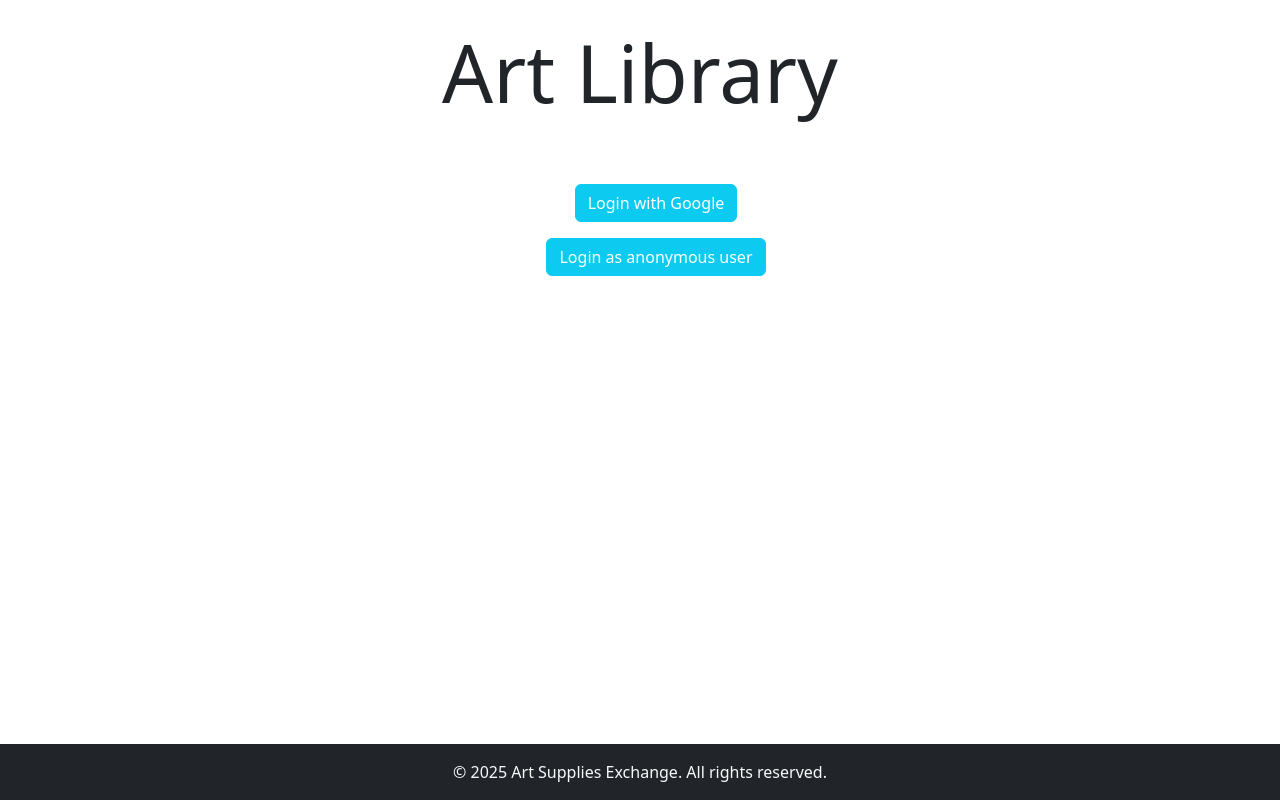
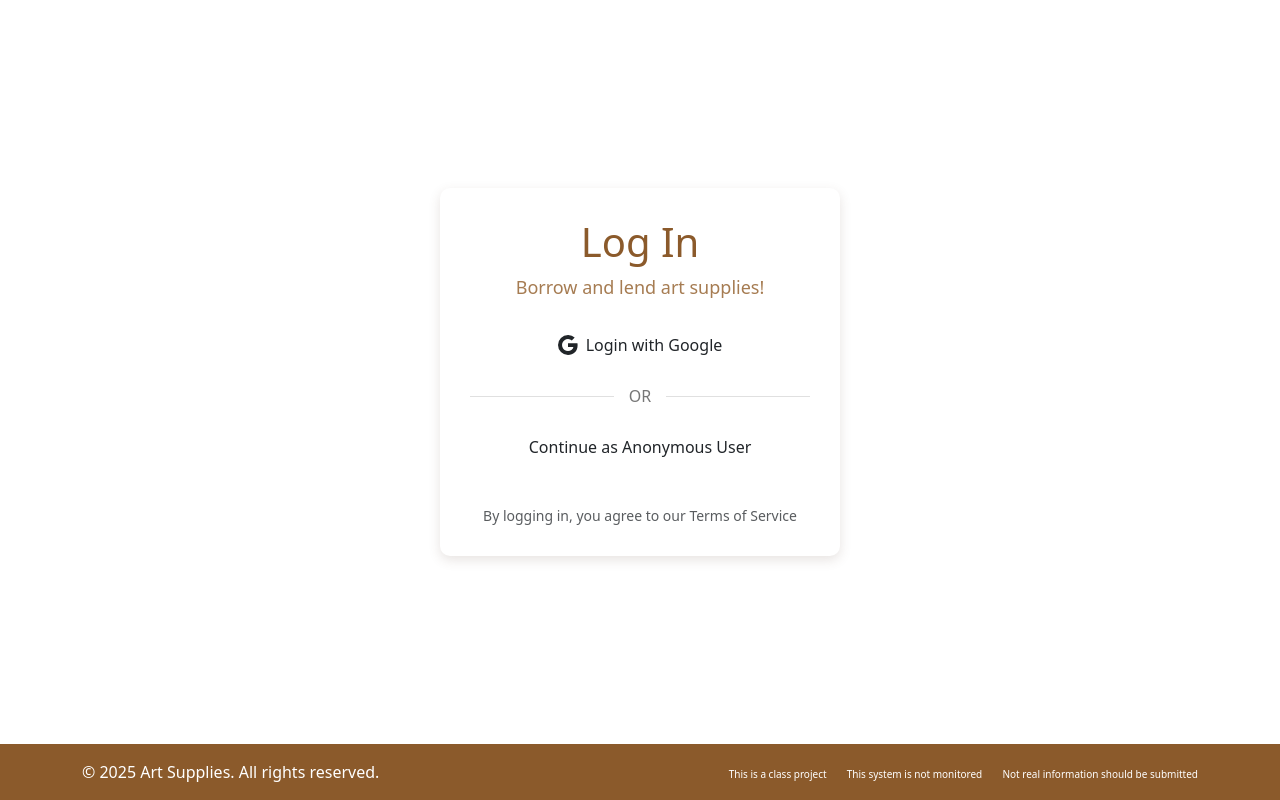
Before and after one commit to afiap333/art-library-afia, a Django app: page / in a window 1280 px wide. Run offline with Django 5.2, Linux system fonts and the light colour scheme; some libraries are stand-ins or nearby versions.

Commit message:
styled log in page

```diff
--- a/artlibrary/templates/artlibrary/index.html
+++ b/artlibrary/templates/artlibrary/index.html
@@ -5,47 +5,166 @@
     {% load django_bootstrap5 %}
     {% load socialaccount %}
     <style>
-        html, body {
-            height: 100%;
-            margin: 0;
-            display: flex;
-            flex-direction: column;
+        :root {
+            --bs-primary: #8B5A2B;
+            --bs-primary-rgb: 139, 90, 43;
+            --bs-secondary: #A67C52;
+            --bs-secondary-rgb: 166, 124, 82;
+            --bs-dark: #5D4037;
         }
 
         body {
+            min-height: 100vh;
             display: flex;
             flex-direction: column;
+            background-color: #f8f5f2;
         }
 
-        .container {
+        .main-content {
             flex: 1;
+            display: flex;
+            align-items: center;
+            justify-content: center;
+        }
+
+        .bg-brown {
+            background-color: #8B5A2B !important;
+        }
+
+        .text-brown {
+            color: #8B5A2B !important;
+        }
+
+        .btn-brown {
+            background-color: #8B5A2B;
+            border-color: #8B5A2B;
+            color: white;
+        }
+
+        .btn-brown:hover {
+            background-color: #A67C52;
+            border-color: #A67C52;
+        }
+
+        .btn-outline-brown {
+            border-color: #8B5A2B;
+            color: #8B5A2B;
+        }
+
+        .btn-outline-brown:hover {
+            background-color: #8B5A2B;
+            color: white;
+        }
+
+        .card-img-top {
+            height: 180px;
+            object-fit: cover;
+        }
+
+        .login-card {
+            background-color: white;
+            border-radius: 10px;
+            box-shadow: 0 4px 12px rgba(93, 64, 55, 0.15);
+            padding: 30px;
+            max-width: 400px;
+            width: 100%;
+        }
+
+        .login-title {
+            color: #5D4037;
+            font-weight: bold;
+            margin-bottom: 30px;
+        }
+
+        .login-subtitle {
+            color: #A67C52;
+            font-size: 18px;
+            margin-bottom: 25px;
+        }
+
+        .login-button {
+            width: 100%;
+            padding: 12px;
+            margin-bottom: 15px;
+            font-weight: 500;
+            border-radius: 6px;
+        }
+
+        .login-divider {
+            display: flex;
+            align-items: center;
+            margin: 20px 0;
+        }
+
+        .login-divider-line {
+            flex: 1;
+            height: 1px;
+            background-color: #e0e0e0;
+        }
+
+        .login-divider-text {
+            padding: 0 15px;
+            color: #777;
+        }
+
+        .login-logo {
+            margin-bottom: 25px;
         }
     </style>
-    <title>{% block title %}Homepage{% endblock %}</title>
+    <title>Login - Art Library</title>
     {% bootstrap_css %}
     {% bootstrap_javascript %}
     <meta name="viewport" content="width=device-width, initial-scale=1.0">
     <link rel="stylesheet" href="{% static 'css/bootstrap.css' %}">
 </head>
 <body>
-    <p class="display-1 p-4 text-center">Art Library</p>
-    <div class="container p-4 text-center">
-        <ul>
-            <button type="button" class="btn btn-info"> <a href="{% provider_login_url 'google' process='login' prompt='select_account' %}" class="text-white text-decoration-none">Login with Google</a></button>
-        </ul>
-        <ul>
-            <button type="button" class="btn btn-info">  <a href="{% url 'store_user_role' %}?anonymous=true" class="text-white text-decoration-none">Login as anonymous user</a></button>
-        </ul>
+    <div class="main-content">
+        <div class="container py-5">
+            <div class="row justify-content-center">
+                <div class="col-md-6 text-center">
+                    <div class="login-card mx-auto">
+                        <div class="login-logo">
+                            <h1 class="text-brown">Log In</h1>
+                            <p class="login-subtitle">Borrow and lend art supplies!</p>
+                        </div>
+
+                        <a href="{% provider_login_url 'google' process='login' prompt='select_account' %}" class="btn btn-brown login-button d-flex align-items-center justify-content-center">
+                            <svg xmlns="http://www.w3.org/2000/svg" width="20" height="20" fill="currentColor" class="bi bi-google me-2" viewBox="0 0 16 16">
+                                <path d="M15.545 6.558a9.42 9.42 0 0 1 .139 1.626c0 2.434-.87 4.492-2.384 5.885h.002C11.978 15.292 10.158 16 8 16A8 8 0 1 1 8 0a7.689 7.689 0 0 1 5.352 2.082l-2.284 2.284A4.347 4.347 0 0 0 8 3.166c-2.087 0-3.86 1.408-4.492 3.304a4.792 4.792 0 0 0 0 3.063h.003c.635 1.893 2.405 3.301 4.492 3.301 1.078 0 2.004-.276 2.722-.764h-.003a3.702 3.702 0 0 0 1.599-2.431H8v-3.08h7.545z"/>
+                            </svg>
+                            Login with Google
+                        </a>
+
+                        <div class="login-divider">
+                            <div class="login-divider-line"></div>
+                            <div class="login-divider-text">OR</div>
+                            <div class="login-divider-line"></div>
+                        </div>
+
+                        <a href="{% url 'store_user_role' %}?anonymous=true" class="btn btn-outline-brown login-button">Continue as Anonymous User</a>
+                        <p class="mt-4 mb-0 text-muted small">By logging in, you agree to our Terms of Service</p>
+                    </div>
+                </div>
+            </div>
+        </div>
     </div>
+
+    <!-- Footer -->
+    <footer class="py-3 bg-brown text-white mt-auto">
+        <div class="container">
+            <div class="row">
+                <div class="col-md-6">
+                    <p class="mb-0">&copy; 2025 Art Supplies. All rights reserved.</p>
+                </div>
+                <div class="col-md-6 text-md-end">
+                    <a href="#" class="text-white text-decoration-none me-3" style="font-size: 10px;">This is a class project</a>
+                    <a href="#" class="text-white text-decoration-none me-3" style="font-size: 10px;">This system is not monitored</a>
+                    <a href="#" class="text-white text-decoration-none" style="font-size: 10px;">Not real information should be submitted</a>
+                </div>
+            </div>
+        </div>
+    </footer>
+
     <script src="{% static 'js/bootstrap.js' %}"></script>
 </body>
-
-
-<!-- Footer -->
-<footer class="bg-dark text-light text-center py-3 mt-4">
-    <div class="container">
-        <p class="mb-0">&copy; 2025 Art Supplies Exchange. All rights reserved.</p>
-    </div>
-</footer>
-
 </html>
```
Also changed, not shown: db.sqlite3.
